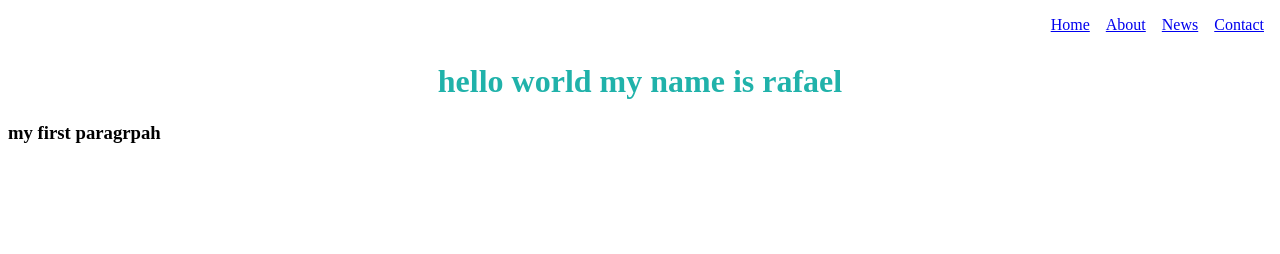
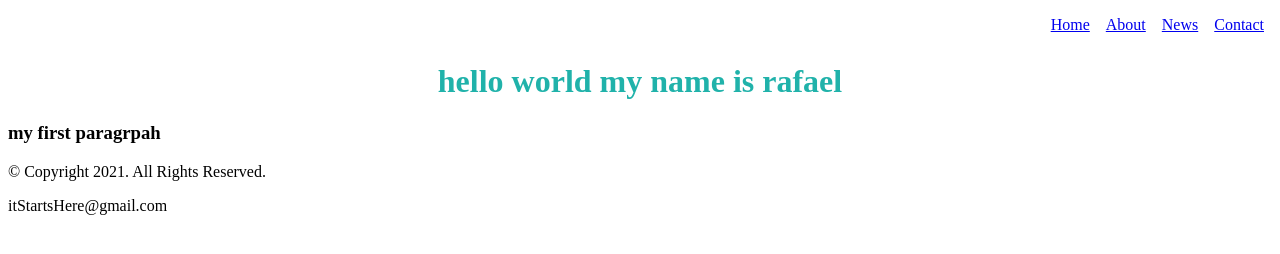
Before and after one commit to rorozco13/classday2, a plain HTML site: page index.html in a window 1280 px wide. Drawn offline with Linux system fonts and the light colour scheme.

Commit message:
Update index.html

```diff
--- a/index.html
+++ b/index.html
@@ -60,5 +60,10 @@
 
        </h3>
 
+     <footer>
+        <p>&copy; Copyright 2021. All Rights Reserved.</p>
+        <p>itStartsHere@gmail.com</p>
+    </footer>
+
 </body>
 </html>
```
